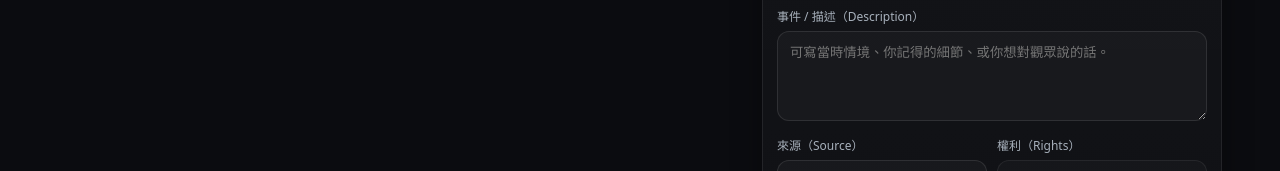
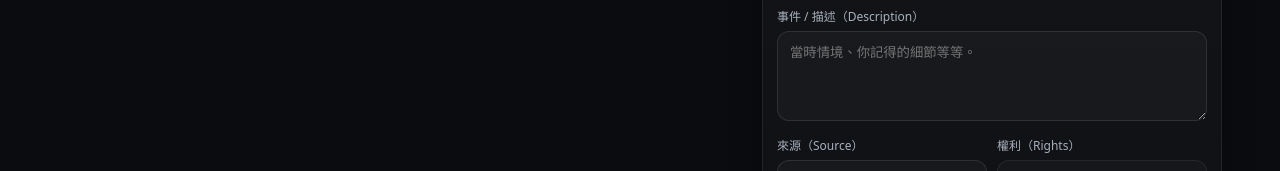
Before and after one commit to weis3313/family-archive, a plain HTML site: page index.html in a window 1280 px wide. Shown: the part 502-673 px from the top of the page. Drawn offline with Linux system fonts and the light colour scheme.

Commit message:
Update index.html

```diff
--- a/index.html
+++ b/index.html
@@ -203,7 +203,7 @@
           <input id="f_tags" type="text" placeholder="例：過年, 團圓, 童年" />
 
           <label>事件 / 描述（Description）</label>
-          <textarea id="f_desc" placeholder="可寫當時情境、你記得的細節、或你想對觀眾說的話。"></textarea>
+          <textarea id="f_desc" placeholder="當時情境、你記得的細節等等。"></textarea>
 
           <div class="two">
             <div>
```
